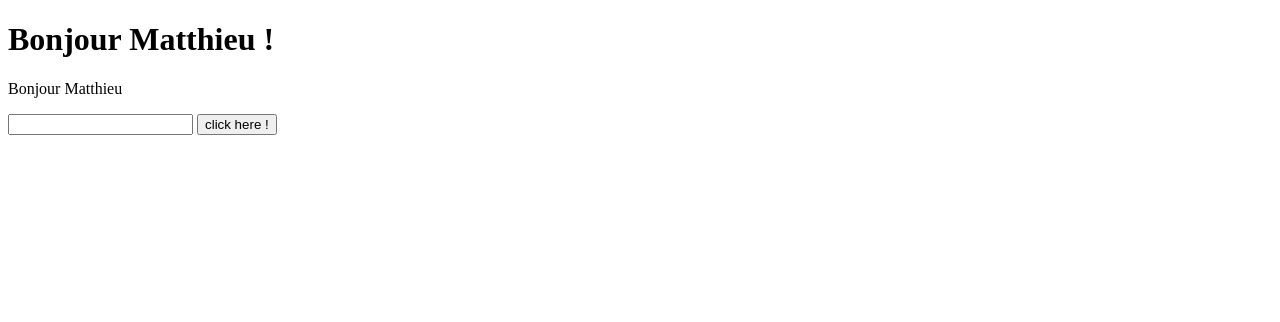
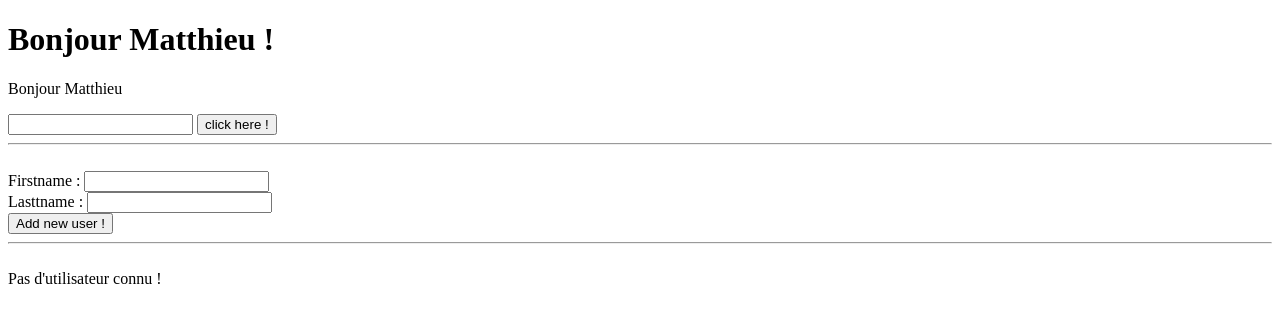
Before and after one commit to mguillem37/formation-angular2-2018, an Angular app in the folder tp-ng-cli-components/: page / in a window 1280 px wide. Shown: the top 322 px of the page. Built offline with nearby package versions, Linux system fonts and the light colour scheme.

Commit message:
add add-on

```diff
--- a/tp-ng-cli-components/src/app/app.component.html
+++ b/tp-ng-cli-components/src/app/app.component.html
@@ -2,7 +2,24 @@
   <h1>
     {{ title }} !
   </h1>
-  <p [textContent]=title></p>
-  <input type="text" #name>
+  <p [textContent]="title"></p>
+   <input type="text" #name>
   {{name.value}}
   <button (click)="onClick($event, name.value)">click here !</button>
+<hr>
+
+  <br>
+
+  <label>Firstname : </label><input type="text" #firstname>
+  <br>
+  <label>Lasttname : </label><input type="text" #lastname>
+  <br>
+  <button (click)="addUser(firstname.value, lastname.value)">Add new user !</button>
+  <hr>
+  <br>
+  <div *ngIf="users.length===0">
+    Pas d'utilisateur connu !
+  </div>
+  <div *ngFor="let user of users; let i = index">
+      {{i}} {{user.firstname}} {{user.lastname}}
+  </div>
--- a/tp-ng-cli-components/src/app/app.component.ts
+++ b/tp-ng-cli-components/src/app/app.component.ts
@@ -7,8 +7,17 @@ import { Component } from '@angular/core';
 })
 export class AppComponent {
   title = 'Bonjour Matthieu';
+  private username: string = 'Matthieu'
+  private users: object[] =[]
+  // private users:new Array<User>()
+
 
   public onClick = (event:MouseEvent, name:string) => {
     console.log("onClick ! " + name +  " / " + event.clientX + " / " + event.clientY )
   }
+
+  public addUser = (lastname:string, firstname:string) => {
+    this.users.push({"firstname": firstname, "lastname": lastname})
+    console.log(this.users)
+  }
 }
```
